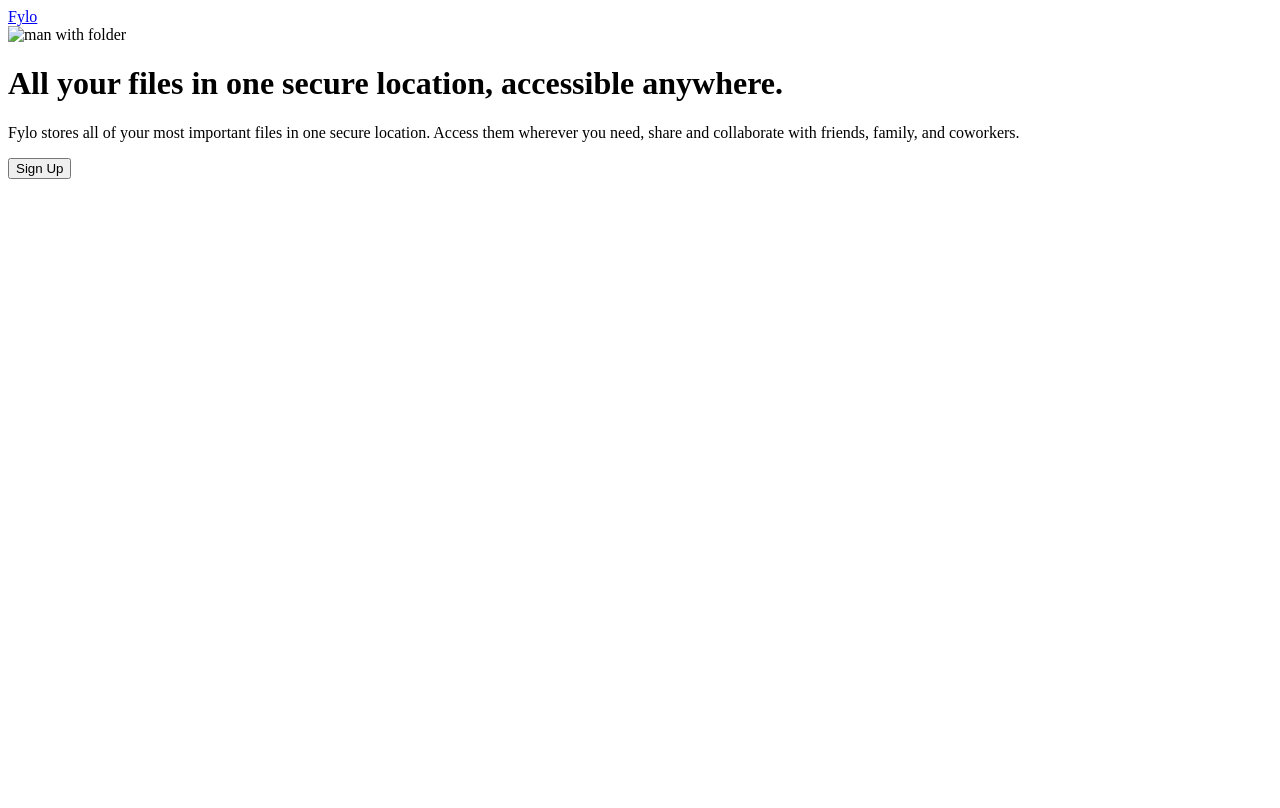
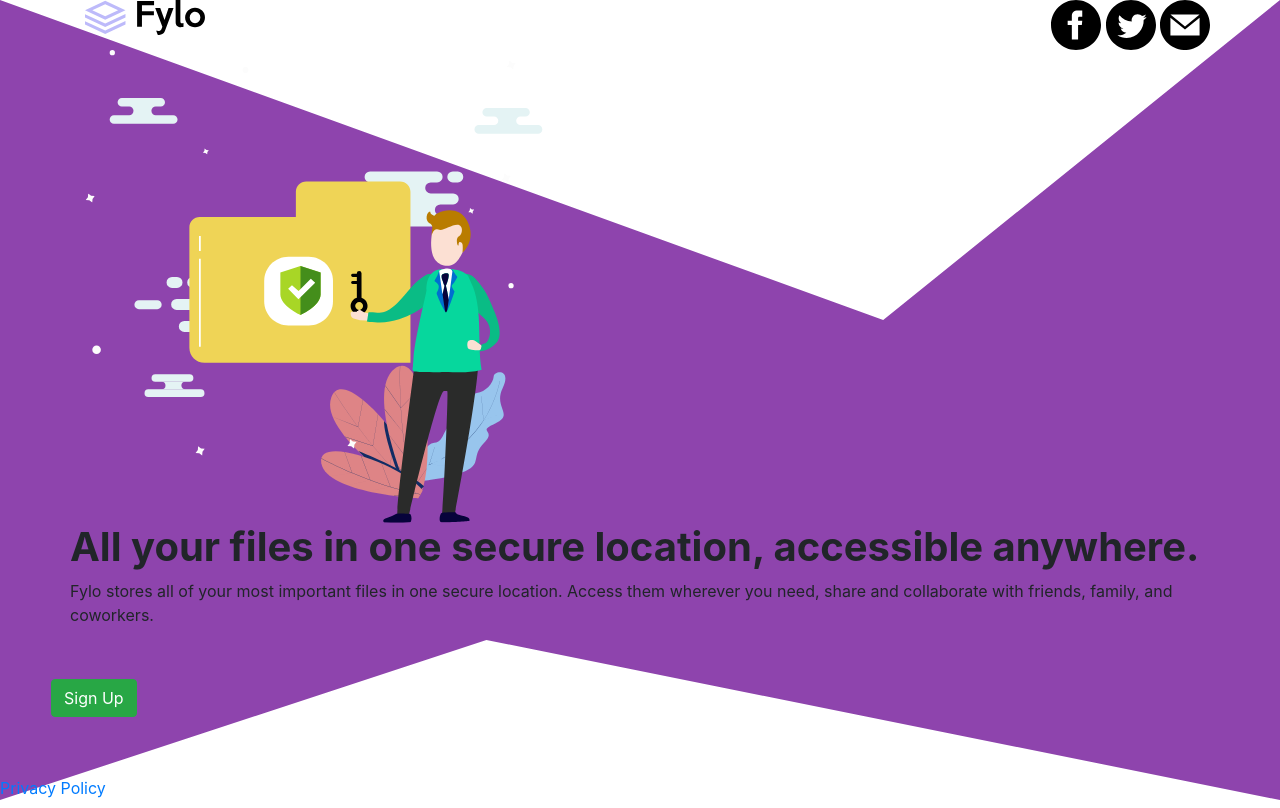
Before and after one commit to CodingCora/FyloLandingPage, a plain HTML site: page FyloLandingPage1/index.html in a window 1280 px wide. Drawn offline with nearby package versions, Linux system fonts and the light colour scheme.

Commit message:
Add files

```diff
--- a/FyloLandingPage1/CSS/main.scss
+++ b/FyloLandingPage1/CSS/main.scss
@@ -1,19 +1,49 @@
 //Color Variables
 
 $colors: (
-    primaryPurple:  #8E44AD,
-    accentYellow:  #F4D03F,
-    accentGreen:  #26C281,
-    prettyPink: #ff6bd6
+    primary: #8E44AD
 );
 
+$borders: 15px;
+$padding: 0px;
 //Color Variables End
+
+
+@function color($color-name){
+    @return map-get($colors, $color-name)
+}
+$desktop: 840px;
+@mixin desktop {
+    @media (min-width: #{$desktop}){
+        @content;
+    }
+}
 
 body, html {
 
     height: 100%;
+    width: 100%;
 }
 
-#bg{
-    background-color: color(primaryPurple);
+body{
+    margin: 0 auto;
+    padding: $padding;
+
+    #bg{
+        clip-path: polygon(100% 0, 100% 77%, 58% 100%, 0 100%, 0 0);
+        background-color: color(primary);
+        width: 100%;
+        height: 100%;
+        position: absolute;
+        z-index: -1;
+
+        @include desktop {
+            clip-path: polygon(69% 40%, 100% 0, 100% 38%, 100% 100%, 38% 80%, 0 100%, 0 0);
+        }
+
 }
+}
+
+#buttons{
+    margin: 36px;
+}
--- a/FyloLandingPage1/index.html
+++ b/FyloLandingPage1/index.html
@@ -6,22 +6,66 @@
         <meta name="description" content="">
         <meta name="viewport" content="width=device-width, initial-scale=1">
         <link rel="stylesheet" href="css/main.css">
-        <style>
-            @import url('https://fonts.googleapis.com/css?family=Montserrat');
-            </style>
+        <link rel="stylesheet" href="https://use.fontawesome.com/releases/v5.6.3/css/all.css" integrity="sha384-UHRtZLI+pbxtHCWp1t77Bi1L4ZtiqrqD80Kn4Z8NTSRyMA2Fd33n5dQ8lWUE00s/" crossorigin="anonymous">
+        <link rel="stylesheet" href="https://stackpath.bootstrapcdn.com/bootstrap/4.2.1/css/bootstrap.min.css" integrity="sha384-GJzZqFGwb1QTTN6wy59ffF1BuGJpLSa9DkKMp0DgiMDm4iYMj70gZWKYbI706tWS" crossorigin="anonymous">
+
     </head>
 
     <body>
+
         <div id="bg"></div>
 
+
             <header>
-                <a href="#">Fylo</a>
+                <div class="container">
+                <div class="row">
+                    <div class="col">
+                <a href="#"><img src="images/logo.svg" alt="logo"></a>
+                    </div>
+
+                    <div class="col-align-self-end">
+                        <div>
+
+                        <svg class="icon" xmlns="http://www.w3.org/2000/svg" width="50" height="50" viewBox="0 0 24 24"><path d="M12 0c-6.627 0-12 5.373-12 12s5.373 12 12 12 12-5.373 12-12-5.373-12-12-12zm3 8h-1.35c-.538 0-.65.221-.65.778v1.222h2l-.209 2h-1.791v7h-3v-7h-2v-2h2v-2.308c0-1.769.931-2.692 3.029-2.692h1.971v3z"/></svg>
+                        <svg class="icon" xmlns="http://www.w3.org/2000/svg" width="50" height="50" viewBox="0 0 24 24"><path d="M12 0c-6.627 0-12 5.373-12 12s5.373 12 12 12 12-5.373 12-12-5.373-12-12-12zm6.066 9.645c.183 4.04-2.83 8.544-8.164 8.544-1.622 0-3.131-.476-4.402-1.291 1.524.18 3.045-.244 4.252-1.189-1.256-.023-2.317-.854-2.684-1.995.451.086.895.061 1.298-.049-1.381-.278-2.335-1.522-2.304-2.853.388.215.83.344 1.301.359-1.279-.855-1.641-2.544-.889-3.835 1.416 1.738 3.533 2.881 5.92 3.001-.419-1.796.944-3.527 2.799-3.527.825 0 1.572.349 2.096.907.654-.128 1.27-.368 1.824-.697-.215.671-.67 1.233-1.263 1.589.581-.07 1.135-.224 1.649-.453-.384.578-.87 1.084-1.433 1.489z"/></svg>
+                        <svg class="icon" xmlns="http://www.w3.org/2000/svg" width="50" height="50" viewBox="0 0 24 24"><path d="M12 .02c-6.627 0-12 5.373-12 12s5.373 12 12 12 12-5.373 12-12-5.373-12-12-12zm6.99 6.98l-6.99 5.666-6.991-5.666h13.981zm.01 10h-14v-8.505l7 5.673 7-5.672v8.504z"/></svg>
+                    </div>
+                    </div>
+                </div>
+            </div>
             </header>
-            <img src="illustration-main.svg" alt="man with folder">
-            <h1>All your files in one secure location, accessible anywhere.</h1>
-            <p>Fylo stores all of your most important files in one secure location. Access them wherever you need, share and collaborate with friends, family, and coworkers.</p>
 
-            <button>Sign Up</button>
 
+
+            <main>
+            <div class="container">
+                <div class="row">
+                    <div class="col-12">
+            <img src="images/illustration-main.svg" alt="man with folder">
+                </div>
+            </div>
+
+                <div class="row" >
+                        <h1><strong>All your files in one secure location, accessible anywhere.</strong></h1>
+                </div>
+                    <div class="row">
+                        <p>Fylo stores all of your most important files in one secure location. Access them wherever you need, share and collaborate with friends, family, and coworkers.</p>
+                    </div>
+            </div>
+            </main>
+
+
+            <div  id="buttons" class="row">
+                    <div class="col-12">
+                            <a href><button class="btn btn-success" >Sign Up</button></a>
+                    </div>
+                </div>
+
+            <div class="fixed-bottom"><footer><a href="#" class="privacy">Privacy Policy</a></footer></div>
+
+
+            <script src="https://code.jquery.com/jquery-3.3.1.slim.min.js" integrity="sha384-q8i/X+965DzO0rT7abK41JStQIAqVgRVzpbzo5smXKp4YfRvH+8abtTE1Pi6jizo" crossorigin="anonymous"></script>
+            <script src="https://cdnjs.cloudflare.com/ajax/libs/popper.js/1.14.6/umd/popper.min.js" integrity="sha384-wHAiFfRlMFy6i5SRaxvfOCifBUQy1xHdJ/yoi7FRNXMRBu5WHdZYu1hA6ZOblgut" crossorigin="anonymous"></script>
+            <script src="https://stackpath.bootstrapcdn.com/bootstrap/4.2.1/js/bootstrap.min.js" integrity="sha384-B0UglyR+jN6CkvvICOB2joaf5I4l3gm9GU6Hc1og6Ls7i6U/mkkaduKaBhlAXv9k" crossorigin="anonymous"></script>
     </body>
 </html>
```
Also changed, not shown: FyloLandingPage1/CSS/main.css, 1 other file.
